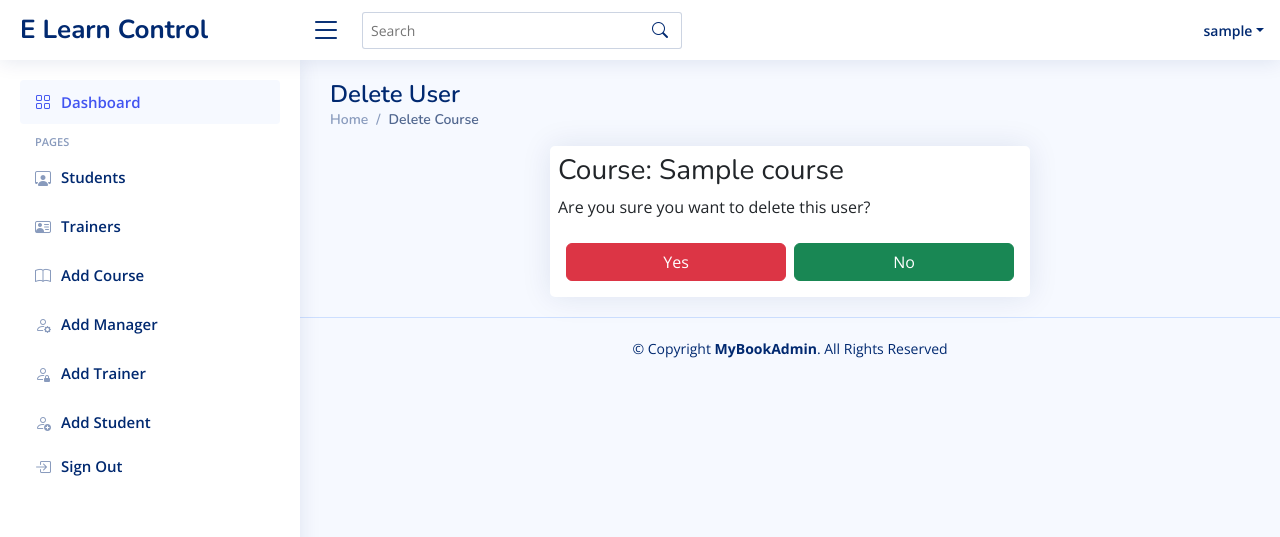
After one commit to alakode-nikhil/E_Learn, a Django app: page /manager/course_delete/1 in a window 1280 px wide. The commit adds this page. Shown: the top 537 px of the page. Run offline with Django 5.2, Linux system fonts and the light colour scheme; a user stored in the database is signed in; tables that the repository leaves empty hold one stand-in row (values such as "Sample post"); some libraries are stand-ins or nearby versions.

Commit message:
feat:delete_course

```diff
--- a/manager/urls.py
+++ b/manager/urls.py
@@ -9,5 +9,6 @@ urlpatterns = [
     path('delete/<pk>', views.DeleteUser.as_view(), name='delete_user'),
     path('add_course/', views.CreateCourse.as_view(), name='create_course'),
     path('add_chapter/<course_id>', views.add_chapter, name='add_chapter'),
-    path('course_details/<course_id>', views.course_details, name='course_details')
+    path('course_details/<course_id>', views.course_details, name='course_details'),
+    path('course_delete/<int:pk>', views.DeleteCourse.as_view(), name='delete_course'),
 ]
--- a/manager/views.py
+++ b/manager/views.py
@@ -131,3 +131,12 @@ def course_details(request, course_id):
     current = chapters.first()
 
     return render(request, 'manager/course_details.html', {'course':course, 'chapters':chapters, 'current':current})
+
+class DeleteCourse(LoginRequiredMixin, DeleteView):
+
+    model = Course
+    template_name = 'manager/delete_course.html'
+    success_url = reverse_lazy('manager_home')
+
+    def handle_no_permission(self) -> HttpResponseRedirect:
+        return render(self.request, 'error/denied_access.html', status=403)
--- /dev/null
+++ b/templates/manager/delete_course.html
@@ -0,0 +1,32 @@
+{% extends 'manager/base.html' %}
+{% load static %}
+{% block content %}
+
+    <div class="pagetitle">
+        <h1>Delete User</h1>
+        <nav>
+            <ol class="breadcrumb">
+                <li class="breadcrumb-item"><a href="{% url 'manager_home' %}">Home</a></li>
+                <li class="breadcrumb-item active">Delete Course</li>
+            </ol>
+        </nav>
+    </div><!-- End Page Title -->
+    </section>
+    {% if user.is_authenticated %}
+    <div class="card mx-auto my-auto" style="width: 30rem;">
+        <div class="class-body p-2">
+            <h3 class="card-text"> Course: {{course.course_name}}</h3>
+            <p class="card-text">Are you sure you want to delete this user?</p>
+            <form class="container" method="post">
+                {% csrf_token %}
+                <div class="row p-2">
+                    <button class="col me-2 btn btn-danger" type="submit" value="Confirm Delete">Yes</button>
+                    <a href="{% url 'manager_home' %}" class="btn btn-success col">No</a>
+                </div>
+            </form>
+
+        </div>
+    </div>
+    {% endif %}
+
+{% endblock %}
--- a/templates/manager/home.html
+++ b/templates/manager/home.html
@@ -37,7 +37,7 @@
             <td>
                 <a href="{% url 'course_details' course.id %}" class="btn btn-primary"> Details</a>
                 <a href="{% url 'add_chapter' course.id %}" class="btn btn-success"> Add Chapter </a>
-                <a href="#" class="btn btn-danger"> Delete Course </a>
+                <a href="{% url 'delete_course' course.id %}" class="btn btn-danger"> Delete Course </a>
             </td>
         </tr>
         {% endfor %}
```
